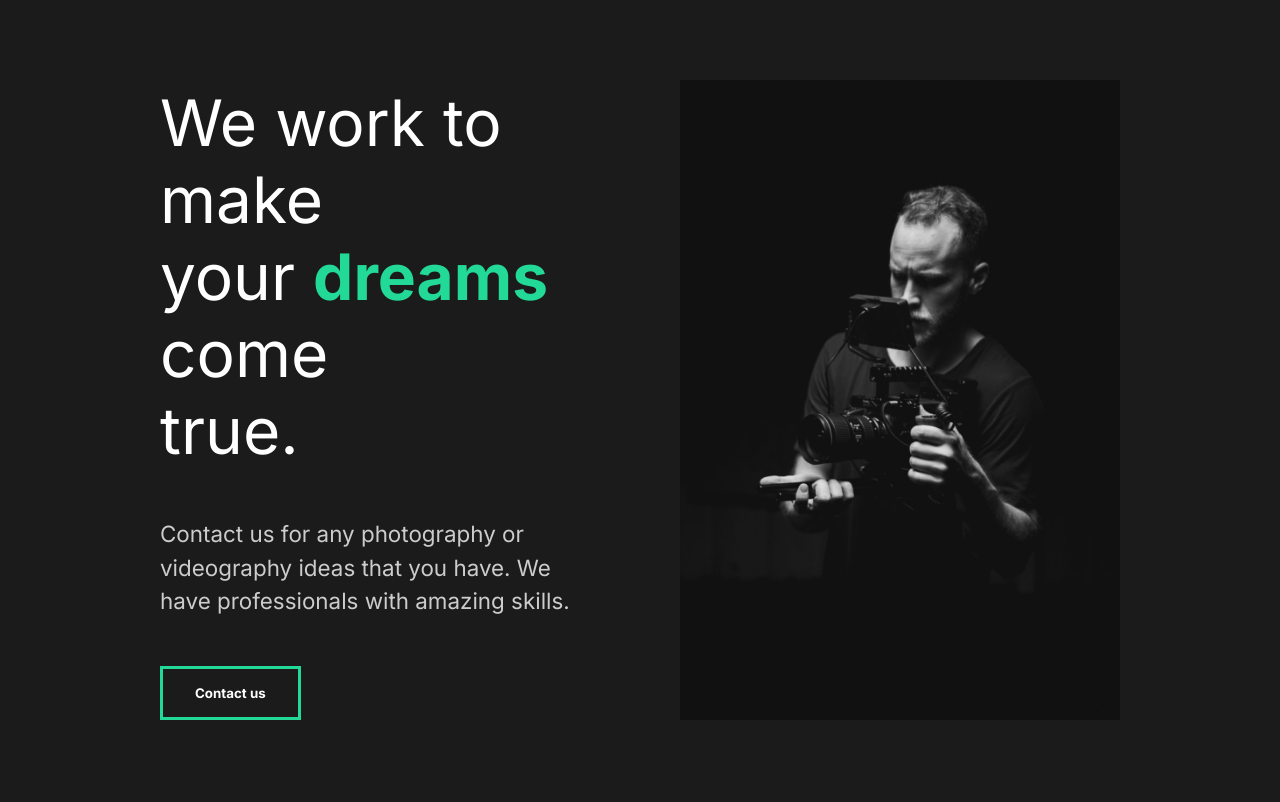
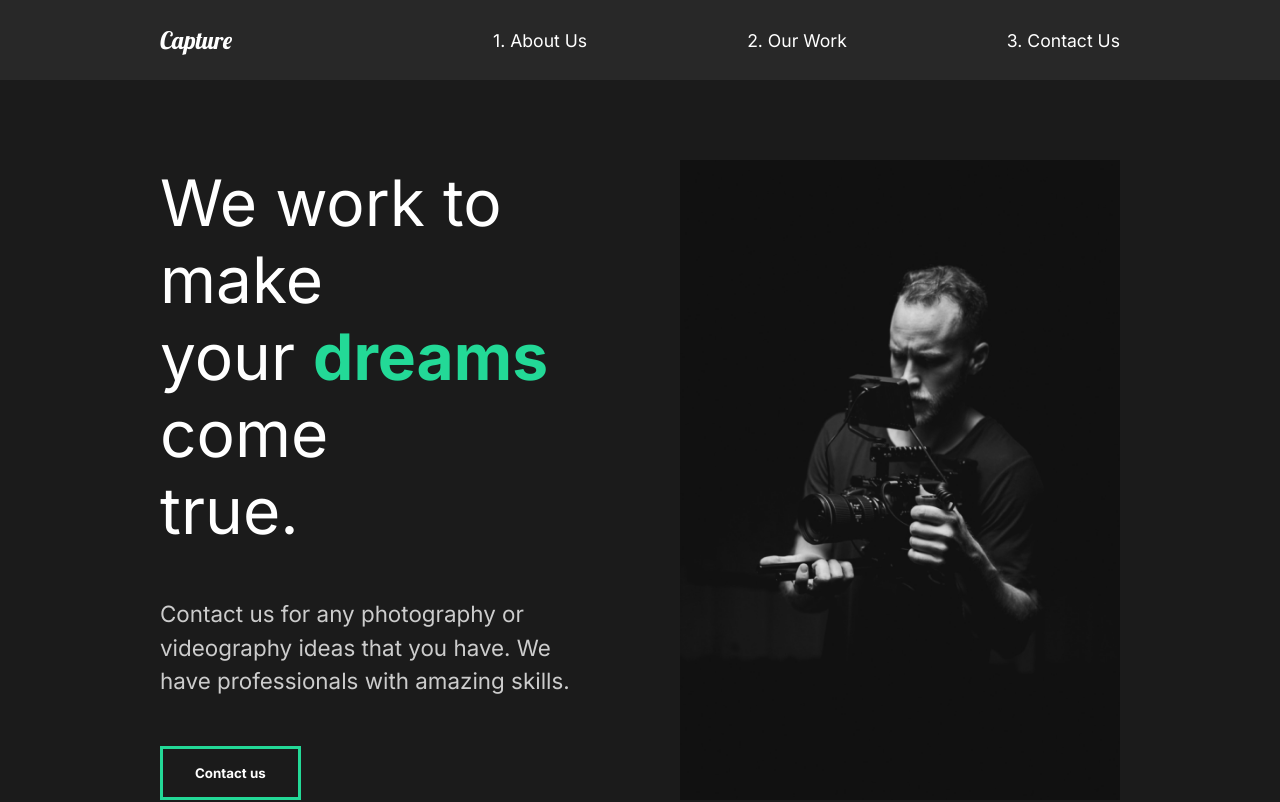
Before and after one commit to SantiagoFSA/ed-dum-capture, a React (Create React App) app: page / in a window 1280 px wide. Shown: the top 802 px of the page. Built offline with nearby package versions, Linux system fonts and the light colour scheme.

Commit message:
7. create nav

```diff
--- a/src/App.js
+++ b/src/App.js
@@ -4,11 +4,13 @@
 //import pages
 import AboutSection from "./components/AboutSection";
 import AboutUs from "./pages/AboutUs";
+import Nav from "./components/Nav";
 
 function App() {
   return (
     <div className="App">
       <GlobalStyle />
+      <Nav />
       <AboutUs />
     </div>
   );
--- /dev/null
+++ b/src/components/Nav.js
@@ -0,0 +1,55 @@
+import React from "react";
+import styled from "styled-components";
+import FaqSection from "./FaqSection";
+
+const Nav = () => {
+  return (
+    <StyledNav>
+      <h1>
+        <a id="logo" href="#">
+          Capture
+        </a>
+      </h1>
+      <ul>
+        <li>
+          <a href="#">1. About Us</a>
+        </li>
+        <li>
+          <a href="#">2. Our Work</a>
+        </li>
+        <li>
+          <a href="#">3. Contact Us</a>
+        </li>
+      </ul>
+    </StyledNav>
+  );
+};
+
+const StyledNav = styled.nav`
+  min-height: 10vh;
+  display: flex;
+  margin: auto;
+  justify-content: space-between;
+  align-items: center;
+  padding: 1rem 10rem;
+  background-color: #282828;
+  a {
+    color: white;
+    text-decoration: none;
+  }
+  ul {
+    display: flex;
+    list-style: none;
+  }
+  #logo {
+    font-family: "Lobster", cursive;
+    font-size: 1.5rem;
+    font-weight: lighter;
+  }
+  li {
+    padding-left: 10rem;
+    position: relative;
+  }
+`;
+
+export default Nav;
```
Also changed, not shown: 1 other file (tests, documents, lock files or other folders).
